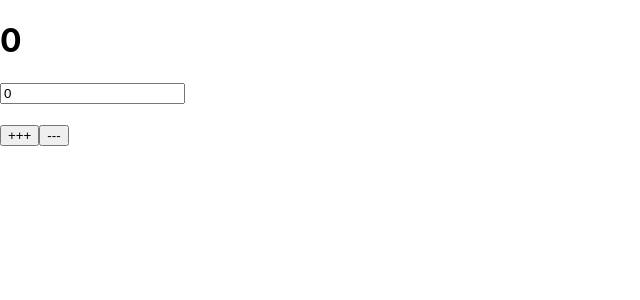
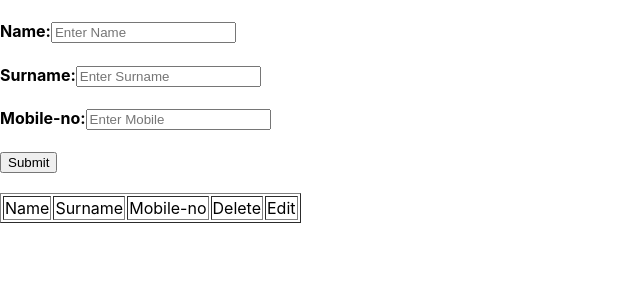
Before and after one commit to kruti-patel2815/react_crudtask, a React (Create React App) app: page / in a window 1280 px wide. Shown: the top 300 px of the page, without its empty margins (0-640 px from the left). Built offline with nearby package versions, Linux system fonts and the light colour scheme.

Commit message:
redux crud

```diff
--- a/src/App.jsx
+++ b/src/App.jsx
@@ -20,8 +20,8 @@ import "./App.css";
 // import Usecontexttask1 from "./pages/Hooks/Usecontexttask1";
 //import Usecontexttask2 from "./pages/Hooks/Usecontexttask2";
 // import Taskbuttonui from "./pages/Redux/Taskbuttonui";
-import ButtonUI from "./pages/Redux/Reduxtask/ButtonUI";
-
+// import ButtonUI from "./pages/Redux/Reduxtask/ButtonUI";
+import Buttoncrud from "./pages/Redux/Reduxtask/Buttoncrud";
 
 function App() {
   return (
@@ -47,7 +47,8 @@ function App() {
       {/* <Usecontexttask1></Usecontexttask1> */}
       {/* <Usecontexttask2></Usecontexttask2> */}
       {/* <Taskbuttonui></Taskbuttonui> */}
-      <ButtonUI></ButtonUI>
+      {/* <ButtonUI></ButtonUI> */}
+      <Buttoncrud></Buttoncrud>
     </>
   );
 }
--- /dev/null
+++ b/src/pages/Redux/Reduxtask/Buttoncrud.jsx
@@ -0,0 +1,87 @@
+import React, { useState } from "react";
+import { useDispatch, useSelector } from "react-redux";
+import { addRecord, updateRecord, deleteRecord } from "./CounterSlicecrud";
+import { Formik, Form, Field } from "formik";
+
+const Buttoncrud = () => {
+  const dispatch = useDispatch();
+  const { list } = useSelector((state) => state.crud);
+
+  const [editIndex, setEditIndex] = useState(null);
+
+  return (
+    <div>
+      <Formik
+        enableReinitialize
+        initialValues={
+          editIndex !== null
+            ? list[editIndex]
+            : { Name: "", Surname: "", Mobileno: "" }
+        }
+        onSubmit={(values, { resetForm }) => {
+          if (editIndex !== null) {
+            dispatch(updateRecord({ index: editIndex, newData: values }));
+            setEditIndex(null);
+          } else {
+            dispatch(addRecord(values));
+          }
+          resetForm();
+        }}
+      >
+        {() => (
+          <Form>
+            <h4>
+              Name:
+              <Field type="text" name="Name" placeholder="Enter Name" />
+            </h4>
+
+            <h4>
+              Surname:
+              <Field type="text" name="Surname" placeholder="Enter Surname" />
+            </h4>
+
+            <h4>
+              Mobile-no:
+              <Field type="number" name="Mobileno" placeholder="Enter Mobile" />
+            </h4>
+
+            <button type="submit">Submit</button>
+            <br/>
+            <br/>
+          </Form>
+        )}
+      </Formik>
+
+      <table border="1">
+        <thead>
+          <tr>
+            <td>Name</td>
+            <td>Surname</td>
+            <td>Mobile-no</td>
+            <td>Delete</td>
+            <td>Edit</td>
+          </tr>
+        </thead>
+        <tbody>
+          {list.map((item, index) => (
+            <tr key={index}>
+              <td>{item.Name}</td>
+              <td>{item.Surname}</td>
+              <td>{item.Mobileno}</td>
+              <td>
+                <button onClick={() => dispatch(deleteRecord(index))}>
+                  Delete
+                </button>
+              </td>
+              <td>
+                <button onClick={() => setEditIndex(index)}>Edit</button>
+              </td>
+            </tr>
+          ))}
+        </tbody>
+      </table>
+    </div>
+  );
+};
+
+export default Buttoncrud;
--- /dev/null
+++ b/src/pages/Redux/Reduxtask/CounterSlicecrud.jsx
@@ -0,0 +1,23 @@
+import { createSlice } from "@reduxjs/toolkit";
+
+export const CounterSlicecrud = createSlice({
+  name: "crud",
+  initialState: {
+    list: [],
+  },
+  reducers: {
+    addRecord: (state, action) => {
+      state.list.push(action.payload);
+    },
+    updateRecord: (state, action) => {
+      const { index, newData } = action.payload;
+      state.list[index] = newData;
+    },
+    deleteRecord: (state, action) => {
+      state.list.splice(action.payload, 1);
+    },
+  },
+});
+
+export const { addRecord, updateRecord, deleteRecord } =  CounterSlicecrud.actions;
+export default CounterSlicecrud.reducer;
--- a/src/pages/Redux/Reduxtask/store.jsx
+++ b/src/pages/Redux/Reduxtask/store.jsx
@@ -1,9 +1,11 @@
 import { configureStore } from "@reduxjs/toolkit";
 import CounterSlice from "./CounterSlice";
+import crudReducer from "./CounterSlicecrud";
+
 
 export default configureStore({
     reducer: {
         counter: CounterSlice,
-
+        crud: crudReducer,
     }
 })
```
